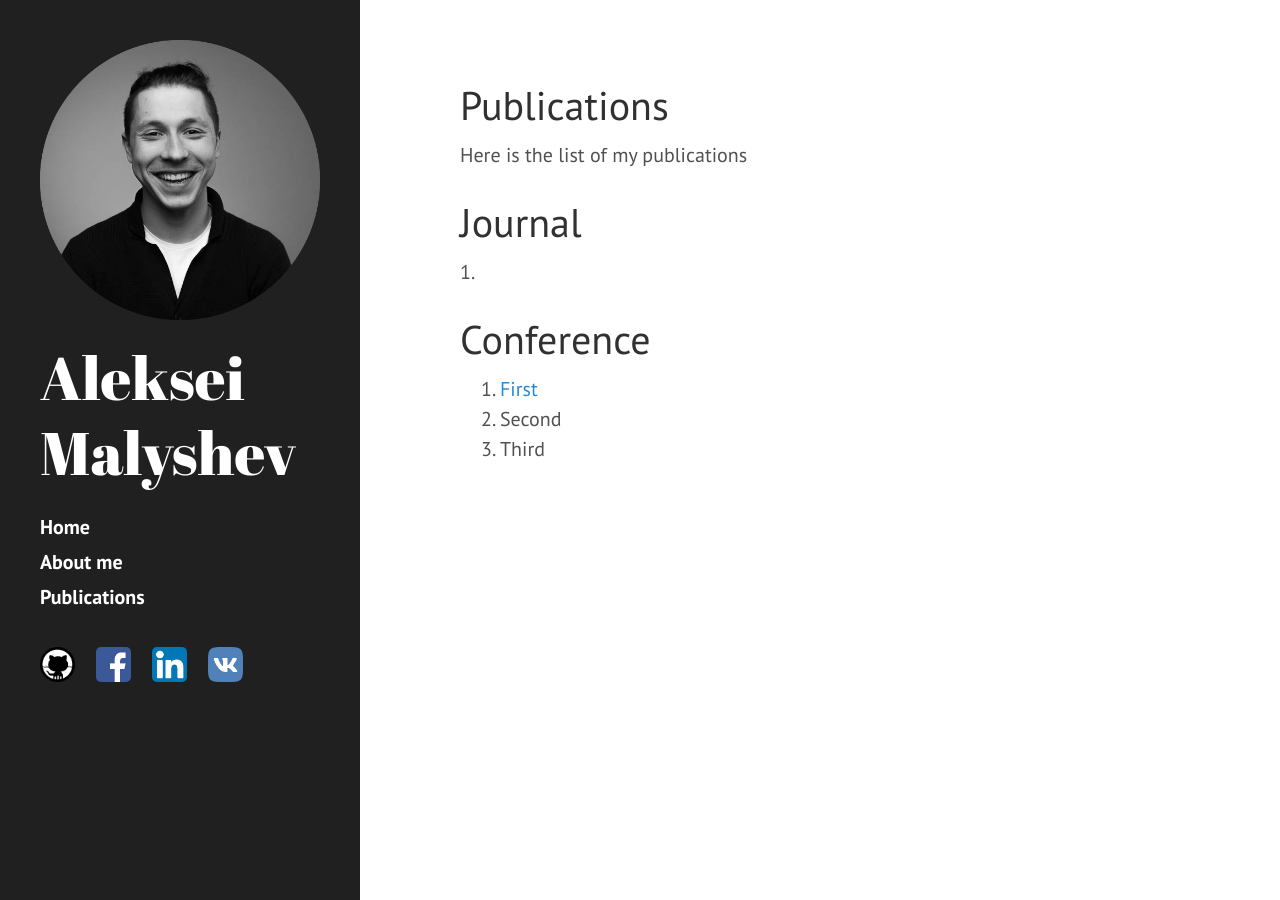
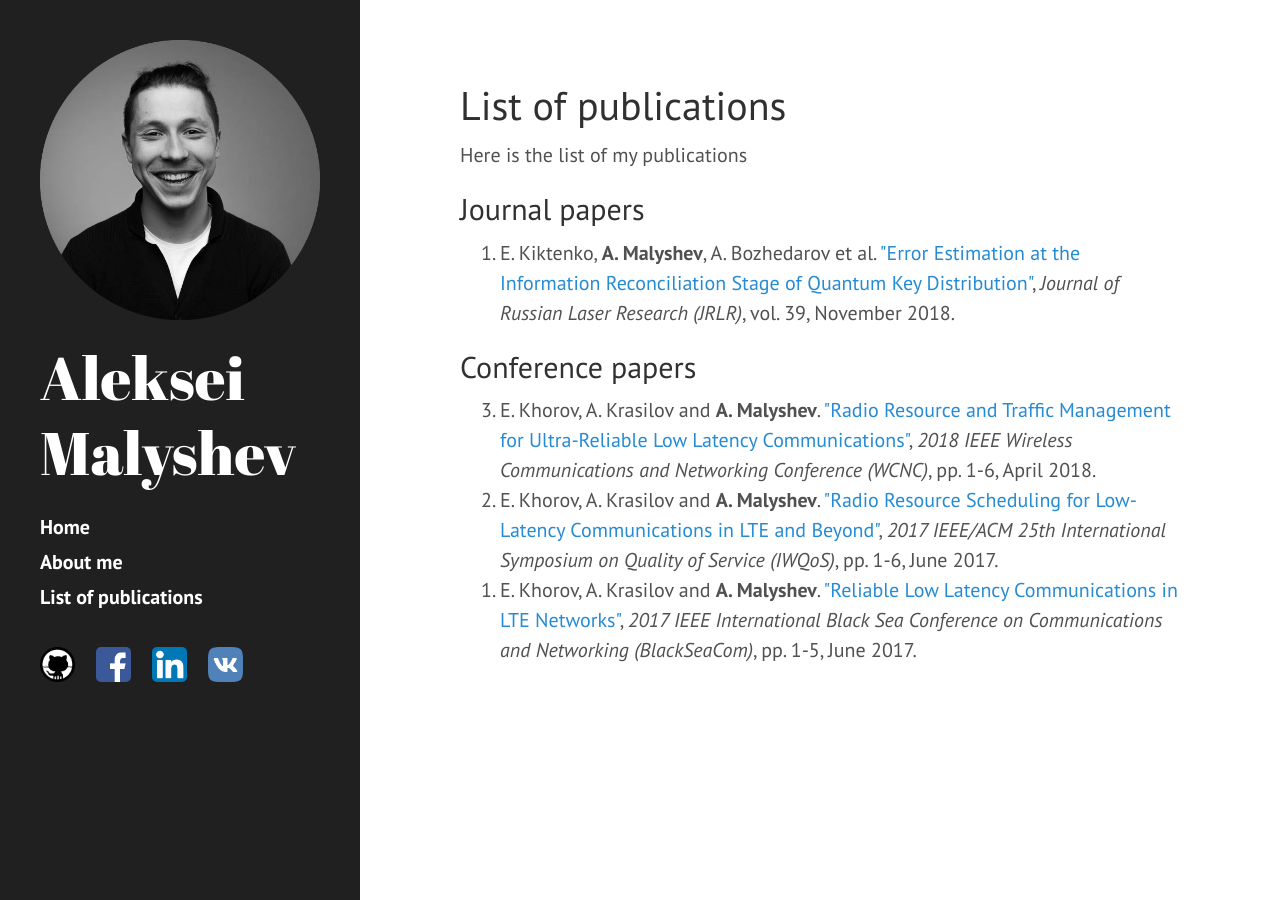
Before and after one commit to Exferro/exferro.github.io, a Jekyll site: the page built from publications.md, in a window 1280 px wide. Built offline with Jekyll 4.4.1, drawn with Linux system fonts in a browser that asks for light colours; nearby versions of some CDN libraries; Markdown is read by kramdown in place of the engine named in the settings.

Commit message:
Fill list of publications

```diff
--- a/publications.md
+++ b/publications.md
@@ -1,13 +1,25 @@
 ---
 layout: page
-title: Publications
+title: List of publications
 ---
 Here is the list of my publications
 
-# Journal
- 1.
+## Journal papers
+<ol reversed>
+	<li>
+		E. Kiktenko, <b>A. Malyshev</b>, A. Bozhedarov et al. <a href="https://doi.org/10.1007/s10946-018-9752-y">"Error Estimation at the Information Reconciliation Stage of Quantum Key Distribution"</a>, <i>Journal of Russian Laser Research (JRLR)</i>, vol. 39, November 2018.
+	</li>
+</ol>
 
-# Conference
- 3. [First](ask)
- 2. Second
- 1. Third
+## Conference papers
+<ol reversed>
+	<li>
+		E. Khorov, A. Krasilov and <b>A. Malyshev</b>. <a href="https://doi.org/10.1109/WCNC.2018.8377279">"Radio Resource and Traffic Management for Ultra-Reliable Low Latency Communications"</a>, <i>2018 IEEE Wireless Communications and Networking Conference (WCNC)</i>, pp. 1-6, April 2018.
+	</li>
+	<li>
+		E. Khorov, A. Krasilov and <b>A. Malyshev</b>. <a href="https://doi.org/10.1109/IWQoS.2017.7969162">"Radio Resource Scheduling for Low-Latency Communications in LTE and Beyond"</a>, <i>2017 IEEE/ACM 25th International Symposium on Quality of Service (IWQoS)</i>, pp. 1-6, June 2017.
+	</li>
+	<li>
+		E. Khorov, A. Krasilov and <b>A. Malyshev</b>. <a href="https://doi.org/10.1109/BlackSeaCom.2017.8277706">"Reliable Low Latency Communications in LTE Networks"</a>, <i>2017 IEEE International Black Sea Conference on Communications and Networking (BlackSeaCom)</i>, pp. 1-5, June 2017.
+	</li>
+</ol>
```
